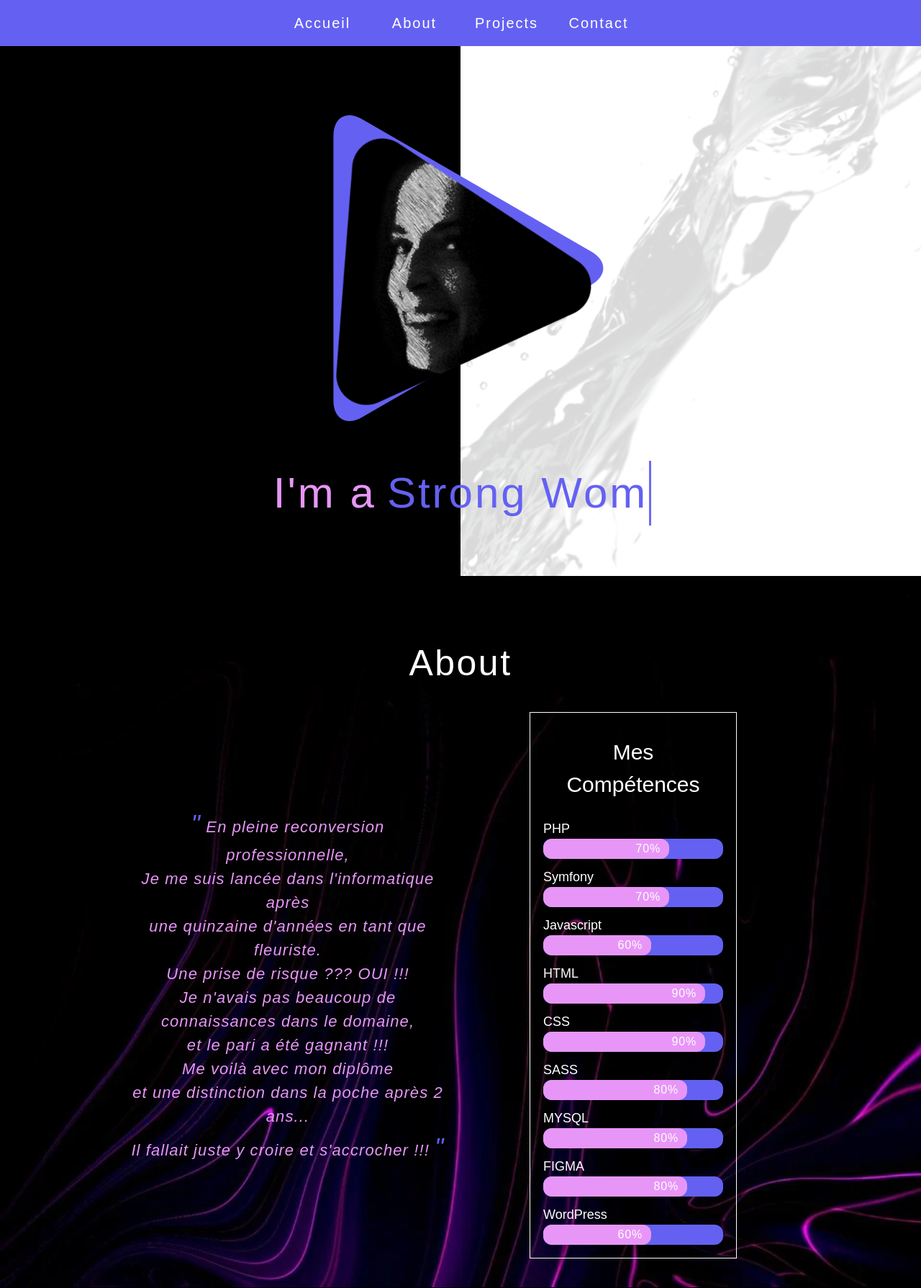
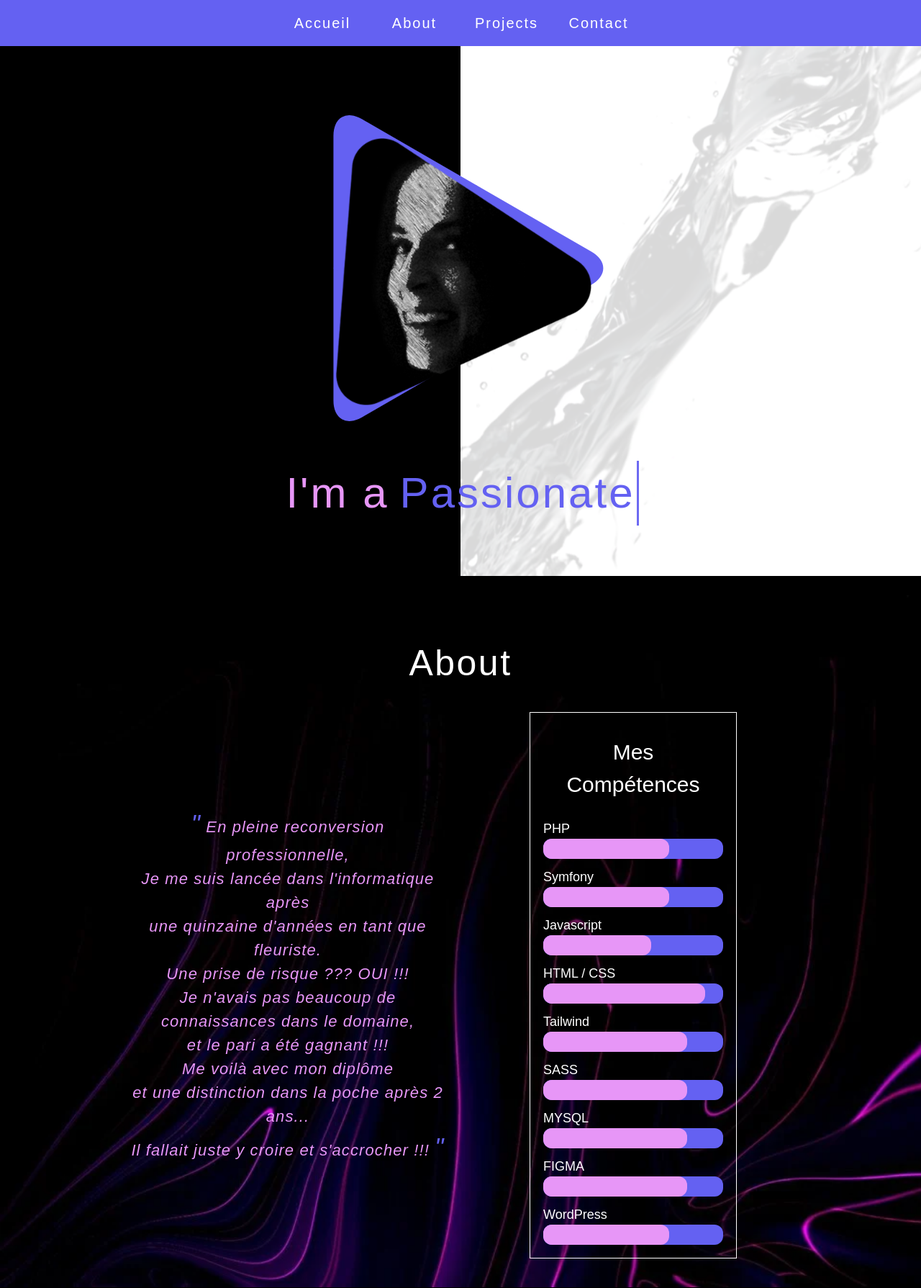
Before and after one commit to asonkes/portfolioSymfo, a Symfony app: template templates/home/index.html.twig in a window 1280 px wide. Shown: the top 1789 px of the page at 72% size. Run offline with Twig, Linux system fonts and the light colour scheme; the template is opened without the code that fills it, so the values that code supplies are empty; form fields are guessed from the names that the template uses; style sheets or scripts are compiled from the project's sources; some libraries are stand-ins or nearby versions; some web fonts are replaced.

Commit message:
dernières modifications

```diff
--- a/assets/JS/components/home/textAnimation.js
+++ b/assets/JS/components/home/textAnimation.js
@@ -1,7 +1,7 @@
 document.addEventListener('DOMContentLoaded', () => {
 
 const dynamicText = document.getElementById('dynamic-text');
-const texts = ["Web Developer", "Strong Woman", "Motivated Junior", "Web Developper"];
+const texts = ["Web Developer", "Passionate Woman", "Motivated Junior", "Web Developper"];
 let currentTextIndex = 0; // Index du mot
 let charIndex = 0; // Index de la lettre dans le mot
 
--- a/templates/home/index.html.twig
+++ b/templates/home/index.html.twig
@@ -65,7 +65,7 @@
 								<p class="text-18">PHP</p>
 								<div class="w-full bg-indigo rounded-xl" style="--progress-width: 70%">
 									<div class="progressBar bg-rose text-end rounded-xl p-0.5">
-										<span class="progressLetter mr-2.5 tracking-wider">70%</span>
+										<span class="progressLetter mr-2.5 tracking-wider text-transparent">70%</span>
 									</div>
 								</div>
 							</div>
@@ -74,7 +74,7 @@
 								<p class="text-18">Symfony</p>
 								<div class="w-full bg-indigo rounded-xl" style="--progress-width: 70%">
 									<div class="progressBar bg-rose text-end rounded-xl p-0.5">
-										<span class="progressLetter mr-2.5 tracking-wider">70%</span>
+										<span class="progressLetter mr-2.5 tracking-wider text-transparent">70%</span>
 									</div>
 								</div>
 							</div>
@@ -83,25 +83,25 @@
 								<p class="text-18">Javascript</p>
 								<div class="w-full bg-indigo rounded-xl" style="--progress-width: 60%">
 									<div class="progressBar bg-rose text-end rounded-xl p-0.5">
-										<span class="progressLetter mr-2.5 tracking-wider">60%</span>
+										<span class="progressLetter mr-2.5 tracking-wider text-transparent">60%</span>
 									</div>
 								</div>
 							</div>
 
 							<div class="w-full p-1.5">
-								<p class="text-18">HTML</p>
+								<p class="text-18">HTML / CSS</p>
 								<div class="w-full bg-indigo rounded-xl" style="--progress-width: 90%">
 									<div class="progressBar bg-rose text-end rounded-xl p-0.5">
-										<span class="progressLetter mr-2.5 tracking-wider ">90%</span>
+										<span class="progressLetter mr-2.5 tracking-wider text-transparent">90%</span>
 									</div>
 								</div>
 							</div>
 
 							<div class="w-full p-1.5">
-								<p class="text-18">CSS</p>
-								<div class="w-full bg-indigo rounded-xl" style="--progress-width: 90%">
+								<p class="text-18">Tailwind</p>
+								<div class="w-full bg-indigo rounded-xl" style="--progress-width: 80%">
 									<div class="progressBar bg-rose text-end rounded-xl p-0.5">
-										<span class="progressLetter mr-2.5 tracking-wider">90%</span>
+										<span class="progressLetter mr-2.5 tracking-wider text-transparent">80%</span>
 									</div>
 								</div>
 							</div>
@@ -110,7 +110,7 @@
 								<p class="text-18">SASS</p>
 								<div class="w-full bg-indigo rounded-xl" style="--progress-width:80%">
 									<div class="progressBar bg-rose text-end rounded-xl p-0.5">
-										<span class="progressLetter mr-2.5 tracking-wider">80%</span>
+										<span class="progressLetter mr-2.5 tracking-wider text-transparent">80%</span>
 									</div>
 								</div>
 							</div>
@@ -119,7 +119,7 @@
 								<p class="text-18">MYSQL</p>
 								<div class="w-full bg-indigo rounded-xl" style="--progress-width: 80%">
 									<div class="progressBar bg-rose text-end rounded-xl p-0.5">
-										<span class="progressLetter mr-2.5 tracking-wider">80%</span>
+										<span class="progressLetter mr-2.5 tracking-wider text-transparent">80%</span>
 									</div>
 								</div>
 							</div>
@@ -128,16 +128,16 @@
 								<p class="text-18">FIGMA</p>
 								<div class="w-full bg-indigo rounded-xl" style="--progress-width: 80%">
 									<div class="progressBar bg-rose text-end rounded-xl p-0.5">
-										<span class="progressLetter mr-2.5 tracking-wider">80%</span>
+										<span class="progressLetter mr-2.5 tracking-wider text-transparent">80%</span>
 									</div>
 								</div>
 							</div>
 
 							<div class="w-full p-1.5">
 								<p class="text-18">WordPress</p>
-								<div class="w-full bg-indigo rounded-xl" style="--progress-width: 60%">
+								<div class="w-full bg-indigo rounded-xl" style="--progress-width: 70%">
 									<div class="progressBar bg-rose text-end rounded-xl p-0.5">
-										<span class="progressLetter mr-2.5 tracking-wider">60%</span>
+										<span class="progressLetter mr-2.5 tracking-wider text-transparent">70%</span>
 									</div>
 								</div>
 							</div>
```
